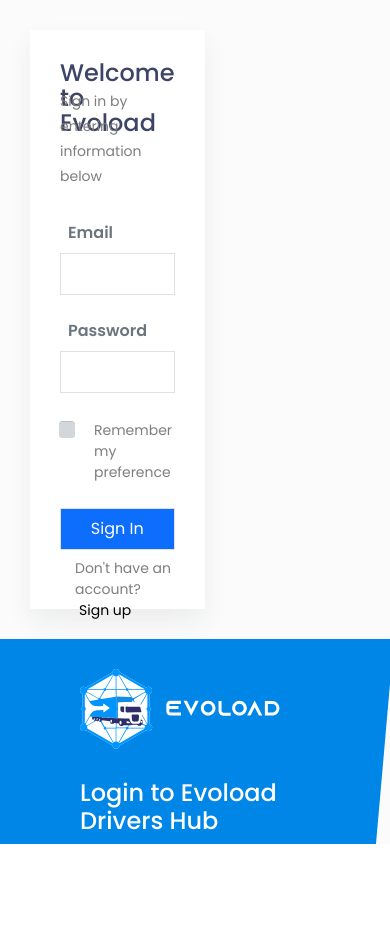
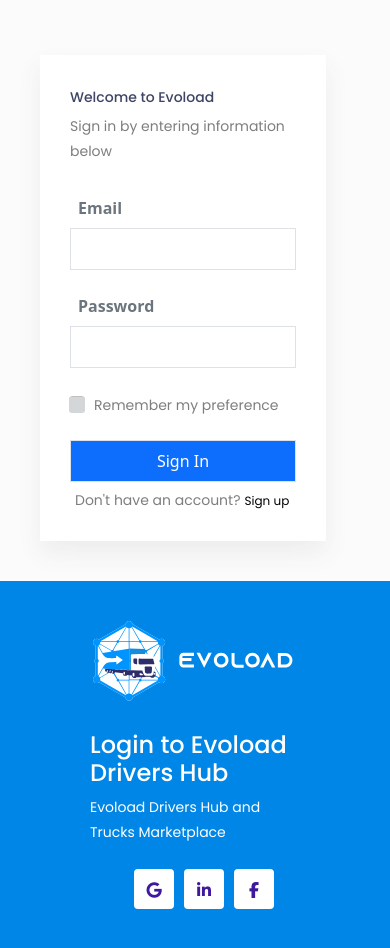
Before and after one commit to MeryAmun/heroku-deploy--test, a React (Create React App) app: page / in a window 390 px wide. Shown: the top 948 px of the page. Before the commit the page ends 844 px from the top, so only its background shows below. Built offline with nearby package versions, Linux system fonts and the light colour scheme.

Commit message:
responsiveness first test

```diff
--- a/public/index.html
+++ b/public/index.html
@@ -4,6 +4,7 @@
     <meta charset="utf-8" />
     <link rel="icon" href="%PUBLIC_URL%/favicon.ico" />
     <meta name="viewport" content="width=device-width, initial-scale=1" />
+
     <meta name="theme-color" content="#000000" />
     <meta
       name="description"
@@ -28,7 +29,18 @@
     -->
     <title>React App</title>
   </head>
-  <body>
+  <bodydata-typography="poppins"
+  data-theme-version="light"
+  data-layout="vertical"
+  data-nav-headerbg="color_3"
+  data-headerbg="color_1"
+  data-sidebar-style="full"
+  data-sibebarbg="color_3"
+  data-sidebar-position="fixed"
+  data-header-position="fixed"
+  data-container="wide"
+  direction="ltr"
+  data-primary="color_1">
     <noscript>You need to enable JavaScript to run this app.</noscript>
     <div id="root"></div>
     <!--
--- a/src/Login.js
+++ b/src/Login.js
@@ -49,8 +49,8 @@
 theme="colored"
 />
     <div className='container-fluid'>
-      <div className='row'>
-        <div className='col-lg-6 col-md-7 box-skew d-flex'>
+      <div className='row' style={{width:'100%'}}>
+        <div className='col-lg-6 col-md-7 col-sm-12 box-skew d-flex'>
           <div className='authincation-content'>
             <div className='mb-4'>
               <h3 className='mb-1 font-w600 welcome'>Welcome to Evoload</h3>
--- a/src/index.css
+++ b/src/index.css
@@ -1,5 +1,12 @@
+body {
+  overflow-x: hidden;
+  height: 100%;
+  position: relative;
+  max-width: 100%;
+  font-size: 1rem;
+}
 
-.welcome{
+.welcome {
   font-size: 24px;
   font-size: 600;
   font-family: 'Poppins', sans-serif;
@@ -10,7 +17,8 @@
   height: 25px;
   line-height: 25px;
 }
-.message{
+
+.message {
   font-size: 14px;
   font-weight: 400;
   font-family: 'Poppins', sans-serif;
@@ -21,7 +29,8 @@
   text-align: left;
   line-height: 25px;
 }
-.section-head{
+
+.section-head {
   box-sizing: border-box;
   font-size: 24px;
   font-size: 500;
@@ -34,7 +43,8 @@
   margin-block-end: 8px;
   -webkit-tap-highlight-color: rgba(0, 0, 0, 0);
 }
-.section-paragraph{
+
+.section-paragraph {
   box-sizing: border-box;
   font-size: 14px;
   font-size: 400;
@@ -47,20 +57,6 @@
   margin-block-end: 16px;
   -webkit-tap-highlight-color: rgba(0, 0, 0, 0);
 }
-
-
-
-
-
-
-
-
-
-
-
-
-
-
 
 
 .row {
@@ -83,7 +79,9 @@
 }
 
 .text-center {
-  text-align: center !important; }
+  text-align: center !important;
+}
+
 .text-black-50 {
   color: rgba(0, 0, 0, 0.5) !important;
 }
@@ -201,9 +199,8 @@
   -moz-osx-font-smoothing: grayscale;
 }
 
-.login-form-bx {
-
-  height: 100vh;
+p {
+  line-height: 1.8;
 }
 
 .social-icons ul li a i {
@@ -211,11 +208,7 @@
 }
 
 .container,
-.container-fluid,
-.container-sm,
-.container-md,
-.container-lg,
-.container-xl {
+.container-fluid {
   width: 100%;
   padding-right: 15px;
   padding-left: 15px;
@@ -223,12 +216,14 @@
   margin-left: auto;
 }
 
-input{
+input {
   outline: none;
 }
-.muted1{
+
+.muted1 {
   background: rgb(150, 145, 145);
 }
+
 .authincation-content {
   background: #40189D;
   box-shadow: 0 0 35px 0 rgba(154, 161, 171, 0.15);
@@ -243,51 +238,7 @@
 .form-group {
   margin-bottom: 1rem;
 }
-  .profile-card .form-group .bootstrap-select.form-control button {
-    border-color: #C2C2C2 !important;
-    border-width: 0 !important;
-    border-bottom-width: 1px !important;
-    padding: 10px 0px;
-    height: 60px;
-    font-size: 18px;
-    color:#2C2C69; }
-    @media only screen and (max-width: 767px) {
-      .profile-card .form-group .bootstrap-select.form-control button {
-        height: 45px;
-        font-size: 14px; } }
-    .profile-card .form-group .bootstrap-select.form-control button:hover, .profile-card .form-group .bootstrap-select.form-control button:focus {
-      border-color: #40189D !important;
-      border-bottom-width: 2px !important; }
-  .profile-card .form-group .bootstrap-select.form-control .dropdown-toggle:after {
-    color: #40189D;
-    font-size: 30px; }
-  .profile-card .form-group .form-control {
-    border-color: #C2C2C2;
-    border-width: 0;
-    border-bottom-width: 1px;
-    padding: 10px 0px;
-    height: 70px;
-    font-size: 18px;
-    color:#2C2C69; }
-    .profile-card .form-group .form-control::placeholder {
-      color: #BBBBBB; }
-    .profile-card .form-group .form-control:hover, .profile-card .form-group .form-control:focus {
-      border-color: #40189D;
-      border-bottom-width: 2px; }
-    @media only screen and (max-width: 767px) {
-      .profile-card .form-group .form-control {
-        height: 45px;
-        font-size: 14px; } }
-  .profile-card .form-group textarea.form-control {
-    height: unset !important;
-    border: 1px solid;
-    border-color: #C2C2C2;
-    border-radius: 1.25rem;
-    color: rgba(0, 0, 0, 0.7);
-    background: #FBFBFB;
-    border-width: 1px !important;
-    font-size: 16px !important;
-    padding: 15px 20px !important; }
+
 
 .form-text {
   display: block;
@@ -402,7 +353,8 @@
   line-height: normal;
   text-size-adjust: 100%;
 }
-.link{
+
+.link {
   box-sizing: border-box;
   color: rgb(61, 68, 101);
   font-size: 14px;
@@ -452,31 +404,10 @@
 input[type="submit"].btn-block,
 input[type="reset"].btn-block,
 input[type="button"].btn-block {
-  width: 100%; }
-
-@media (max-width: 1439.98) {
-  .table-responsive-xxl {
-    display: block;
   width: 100%;
-    overflow-x: auto;
-    -webkit-overflow-scrolling: touch;
 }
 
-  .table-responsive-xxl>.table-bordered {
-    border: 0;
-  }
-}
 
-.table-responsive {
-  display: block;
-  width: 100%;
-  overflow-x: auto;
-  -webkit-overflow-scrolling: touch;
-}
-
-.table-responsive>.table-bordered {
-  border: 0;
-}
 
 .form-control {
   display: block;
@@ -494,11 +425,7 @@
   transition: border-color 0.15s ease-in-out, box-shadow 0.15s ease-in-out;
 }
 
-@media (prefers-reduced-motion: reduce) {
-  .form-control {
-    transition: none;
-  }
-}
+
 
 .form-control::-ms-expand {
   background-color: transparent;
@@ -518,9 +445,41 @@
   box-shadow: 0 0 0 0.2rem rgba(64, 24, 157, 0.25);
 }
 
+.form-control {
+  border-radius: 0;
+  background: #fff;
+  border: 1px solid #f0f1f5;
+  color: #B1B1B1;
+  height: 56px;
+}
+
 .form-control::placeholder {
   color: #6c757d;
   opacity: 1;
+}
+
+.container-fluid {
+  padding-top: 40px;
+  padding-right: 40px;
+  padding-left: 40px;
+}
+
+.form-control:hover,
+.form-control:focus,
+.form-control.active {
+  box-shadow: none;
+  background: #fff;
+  color: #B1B1B1;
+}
+
+[data-theme-version="light"] .input-success-o .form-control,
+[data-theme-version="dark"] .input-success-o .form-control {
+  border-color: #1BD084;
+}
+
+[data-theme-version="light"] .input-warning-o .form-control,
+[data-theme-version="dark"] .input-warning-o .form-control {
+  border-color: #FE8024;
 }
 
 .form-control:disabled,
@@ -535,44 +494,49 @@
   width: 100%;
 }
 
-input[type="checkbox"]:checked::after{
+.form-control:disabled,
+.form-control[readonly] {
+  background: #fff;
+  opacity: 1;
+}
+
+/*$primary  : #7356f1 !default;*/
+input[type="checkbox"]:after {
+  content: '';
+  display: block;
+  width: 1rem;
+  height: 1rem;
+  margin-top: 0px;
+  margin-left: -1px;
+  border: 1px solid transparent;
+  border-radius: 3px;
+  background: #d4d7da;
+  line-height: 1.3;
+}
+
+input[type="checkbox"]:checked:after {
   width: 1rem;
   height: 1rem;
   display: block;
-content:"\f00c";
+  content: "\f00c";
   font-family: 'FontAwesome';
   color: #fff;
+  font-weight: 100;
   font-size: 12px;
-font-weight: 100;
   text-align: center;
   border-radius: 3px;
-padding-top: 6px;
   background: #40189D;
+}
 
+.form-check-label {
+  margin-left: 5px;
+  margin-top: 3px;
+}
 
-}
-input[type="checkbox"]{
-  outline: none;
-}
-input[type="checkbox"]::after{
-width: 1rem;
-height: 1rem;
-display: block;
-content:"";
-margin-top: 0px;
-margin-left: -1px;
-border-radius: 3px;
-line-height: 1.3px;
-background: #d4d7da;
-outline: none;
-padding: 0;
-
-}
 
 .login-form-bx {
   padding-bottom: 0;
   background-color: #fbfbfb;
-  font-family: 'Poppins', sans-serif;
   overflow: hidden;
 }
 
@@ -665,7 +629,46 @@
   z-index: -1;
 }
 
+.image-upload-icon {
+  color: rgb(64, 24, 157);
+  font-size: 14;
+  font-stretch: 100%;
+  font-weight: 400;
+  cursor: pointer;
+  display: inline-block;
+  font-family: 'FontAwesome';
+  line-height: 14px;
+  text-align: center;
+  box-sizing: border-box;
+}
 
+code {
+  font-family: source-code-pro, Menlo, Monaco, Consolas, 'Courier New',
+    monospace;
+}
+
+@media only screen and (max-width: 1600px) {
+  .container-fluid {
+    padding-top: 30px;
+    padding-right: 30px;
+    padding-left: 30px;
+  }
+}
+
+@media only screen and (max-width: 1400px) {
+  .form-control {
+    height: 41px;
+  }
+
+  h2 {
+    font-size: 1.5rem;
+  }
+}
+@media only screen and (max-width: 991px) {
+  .login-form-bx .box-skew .authincation-content {
+    width: auto;
+  }
+}
 @media only screen and (max-width: 767px) {
   .login-form-bx .box-skew .authincation-content {
     position: relative;
@@ -685,36 +688,42 @@
   .login-form-bx .box-skew1 {
     height: 100%;
     min-height: 100%;
-    padding: 50px;
+    padding: 55px;
   }
+
+  /* .profile-card .form-group .form-control {
+    height: 45px;
+    font-size: 14px;
+  } */
 }
+
+/* @media only screen and (max-width: 767px) {
+  .profile-card .form-group .bootstrap-select.form-control button {
+    height: 45px;
+    font-size: 14px;
+  }
+} */
 
 @media only screen and (max-width: 575px) {
 
   .login-form-bx .box-skew,
   .login-form-bx .box-skew1 {
-    padding: 30px;
+    padding: 40px;
+    flex: 2;
+  }
+  .welcome{
+    font-size: 14px;
+  }
+  .message .link{
+    font-size: 12px;
   }
 
   .login-form-bx .box-skew .authincation-content {
     padding: 30px;
   }
+  .container-fluid {
+    padding-top: 15px;
+    padding-right: 15px;
+    padding-left: 15px;
   }
-
-.image-upload-icon {
-  color: rgb(64, 24, 157);
-  font-size: 14;
-  font-stretch: 100%;
-  font-weight: 400;
-  cursor: pointer;
-  display: inline-block;
-  font-family: 'FontAwesome';
-  line-height: 14px;
-  text-align: center;
-  box-sizing: border-box;
 }
-
-code {
-  font-family: source-code-pro, Menlo, Monaco, Consolas, 'Courier New',
-    monospace;
-}
```
Lines whose indentation alone changed are shown as unchanged.
